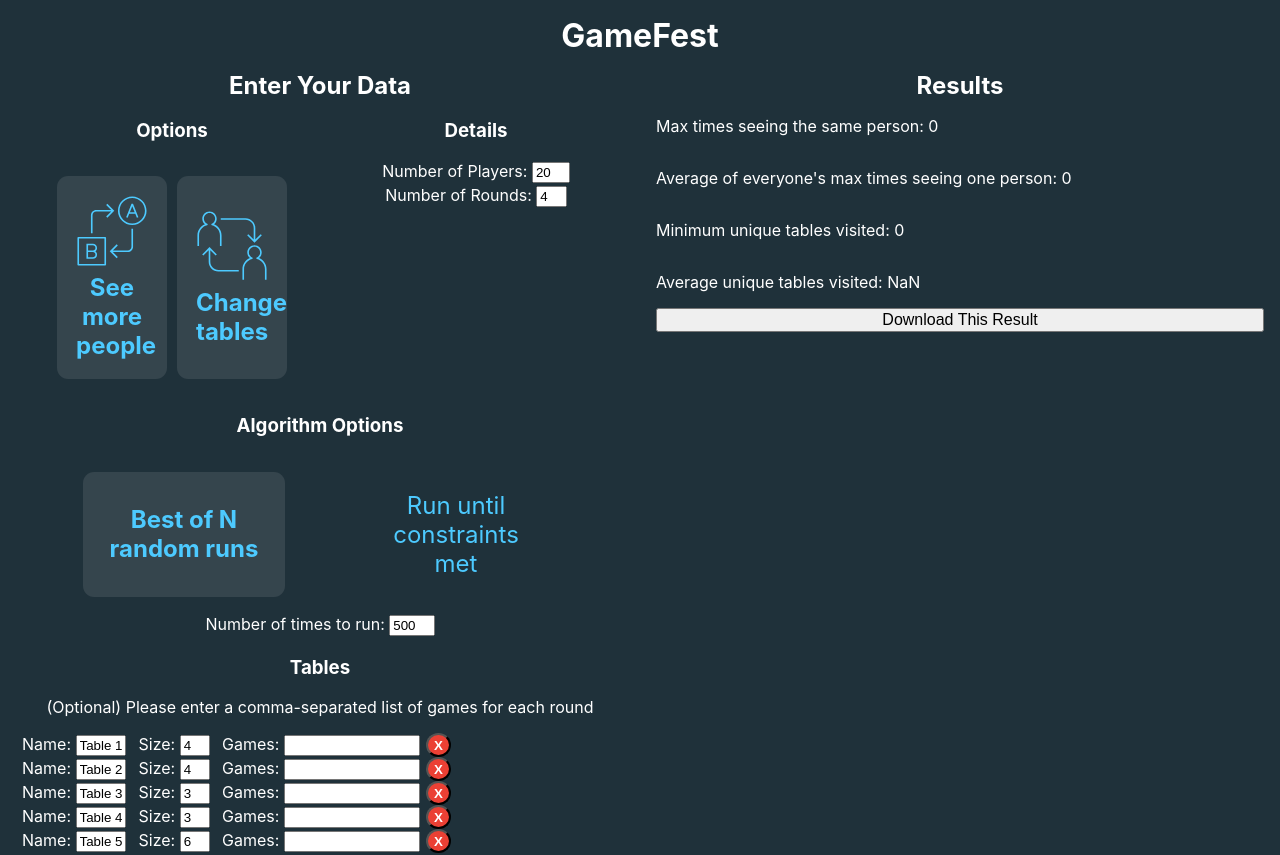
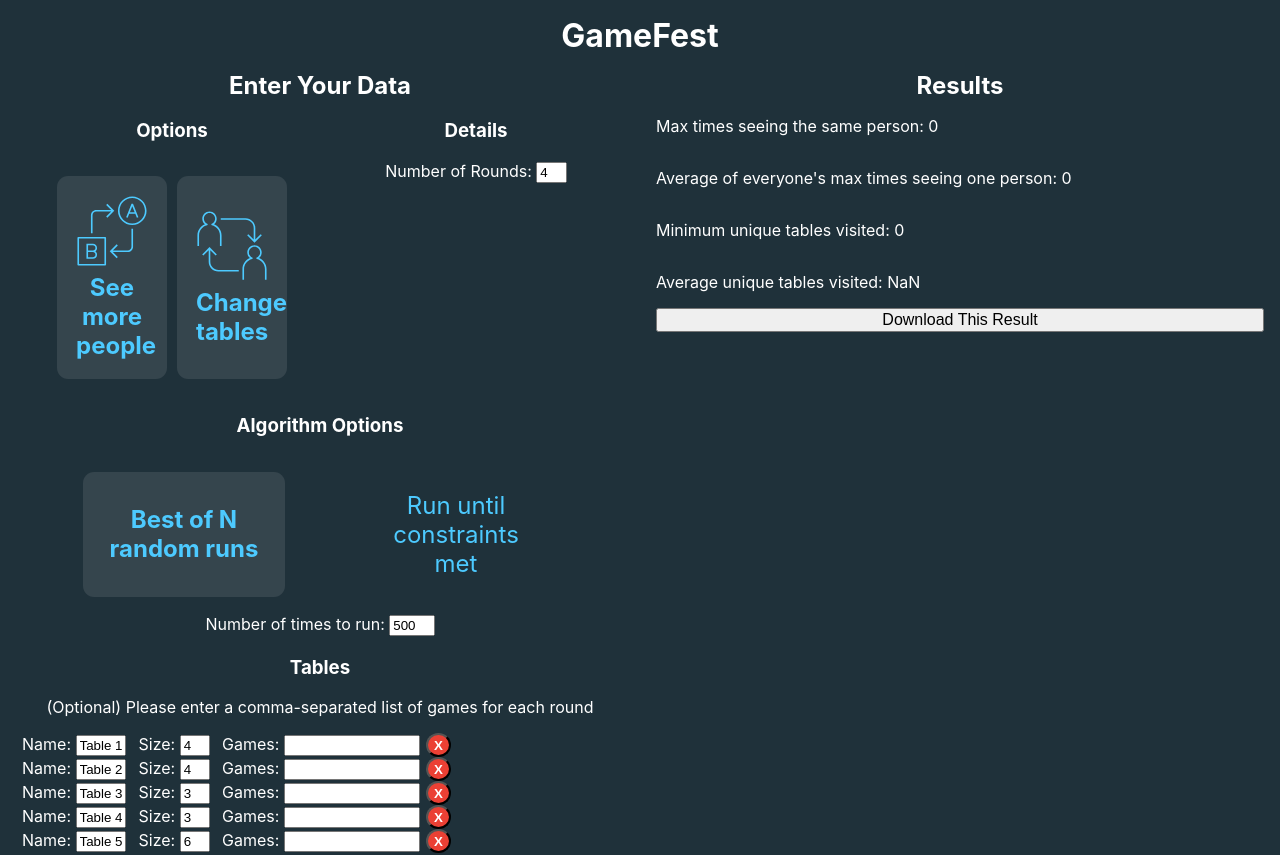
Before and after one commit to bbailey27/GameFest2, a React (Create React App) app: page / in a window 1280 px wide. Shown: the top 855 px of the page. Built offline with nearby package versions, Linux system fonts and the light colour scheme.

Commit message:
Remove manual input for total player count

```diff
--- a/src/Components/Constraints.jsx
+++ b/src/Components/Constraints.jsx
@@ -41,7 +41,7 @@ class Constraints extends Component {
         inputType='number'
         title='Max number of plays with same person allowed: '
         name='maxPlayedWithAllowed'
-        controlFunc={(e) => handleNumberChange(e, 'maxPlayedWithAllowed')}
+        onChange={(e) => handleNumberChange(e, 'maxPlayedWithAllowed')}
         content={maxPlayedWithAllowed}
         max={totalRounds}
         min={1}
@@ -57,7 +57,7 @@ class Constraints extends Component {
         inputType='number'
         title='Max allowed average number of plays with same person: '
         name='maxAveragePlayedWithAllowed'
-        controlFunc={(e) => handleDecimalChange(e, 'maxAveragePlayedWithAllowed')}
+        onChange={(e) => handleDecimalChange(e, 'maxAveragePlayedWithAllowed')}
         content={maxAveragePlayedWithAllowed}
         max={totalRounds}
         min={1}
@@ -73,7 +73,7 @@ class Constraints extends Component {
         inputType='number'
         title='Minimum allowed number of unique tables visited: '
         name='minUniqueTablesAllowed'
-        controlFunc={(e) => handleNumberChange(e, 'minUniqueTablesAllowed')}
+        onChange={(e) => handleNumberChange(e, 'minUniqueTablesAllowed')}
         content={minUniqueTablesAllowed}
         max={totalRounds}
         min={1}
@@ -89,7 +89,7 @@ class Constraints extends Component {
         inputType='number'
         title='Minimum allowed average number of unique tables visited: '
         name='minAverageUniqueTablesAllowed'
-        controlFunc={(e) => handleDecimalChange(e, 'minAverageUniqueTablesAllowed')}
+        onChange={(e) => handleDecimalChange(e, 'minAverageUniqueTablesAllowed')}
         content={minAverageUniqueTablesAllowed}
         max={totalRounds}
         min={1}
@@ -105,7 +105,7 @@ class Constraints extends Component {
         inputType='number'
         title='Max times to run: '
         name='maxRuns'
-        controlFunc={(e) => handleNumberChange(e, 'maxRuns')}
+        onChange={(e) => handleNumberChange(e, 'maxRuns')}
         content={maxRuns}
         max={10000}
         min={1}
@@ -120,7 +120,7 @@ class Constraints extends Component {
         inputType='number'
         title='Number of times to run: '
         name='numTimesToRun'
-        controlFunc={(e) => handleNumberChange(e, 'numTimesToRun')}
+        onChange={(e) => handleNumberChange(e, 'numTimesToRun')}
         content={numTimesToRun}
         max={10000}
         min={1}
--- a/src/Components/DataEntry.jsx
+++ b/src/Components/DataEntry.jsx
@@ -11,7 +11,6 @@ const defaultData = {
     changePeople: true,
     changeTables: true,
   },
-  totalPlayers: 20,
   totalRounds: 4,
   algorithmChoice: 'runRandomNTimes',
   numTimesToRun: 500,
@@ -59,8 +58,6 @@ class DataEntry extends Component {
   constructor(props) {
     super(props);
     this.handleOptionsChange = this.handleOptionsChange.bind(this);
-    this.handleNumPlayersChange = this.handleNumPlayersChange.bind(this);
-    this.handleNumRoundsChange = this.handleNumRoundsChange.bind(this);
     this.handleNumberChange = this.handleNumberChange.bind(this);
     this.handleDecimalChange = this.handleDecimalChange.bind(this);
     this.handleAlgorithmChange = this.handleAlgorithmChange.bind(this);
@@ -80,21 +77,10 @@ class DataEntry extends Component {
     });
   }
 
-  handleNumPlayersChange = (e) => {
+  handleNumberChange = (e, property, value = null) => {
+    const newValue = value !== null ? value : parseInt(e.target.value) || 0;
     this.setState({
-      totalPlayers: parseInt(e.target.value) ? parseInt(e.target.value) : 0
-    });
-  }
-
-  handleNumRoundsChange = (e) => {
-    this.setState({
-      totalRounds: parseInt(e.target.value) ? parseInt(e.target.value) : 0
-    });
-  }
-
-  handleNumberChange = (e, property) => {
-    this.setState({
-      [property]: parseInt(e.target.value) ? parseInt(e.target.value) : 0
+      [property]: newValue
     });
   }
 
@@ -125,9 +111,13 @@ class DataEntry extends Component {
   handleFormSubmit = (e) => {
   e.preventDefault();
 
+  const totalPlayers = this.state.tables.reduce((accumulator, currentItem) => {
+    return accumulator + currentItem.size
+  }, 0)
+
   const formPayload = {
     options: this.state.options,
-    totalPlayers: this.state.totalPlayers,
+    totalPlayers,
     totalRounds: this.state.totalRounds,
     algorithmChoice: this.state.algorithmChoice,
     numTimesToRun: this.state.numTimesToRun,
@@ -141,23 +131,15 @@ class DataEntry extends Component {
   };
 
   console.log('Send this in a POST request:', formPayload);
-  const totalTableSpots = formPayload.tables.reduce(function(a, b) {
-        return a + b.size;
-    }, 0);
-  if (formPayload.totalPlayers !== totalTableSpots) {
-    throw new Error('Number of players must match number of table spots');
-  } else {
-    let result = runOrganizer(formPayload);
-    this.props.handleTablesReady(this.state.tables);
-    this.props.handleResultReady(result);
-    this.setState({firstRun: false});
-  }
+  let result = runOrganizer(formPayload);
+  this.props.handleTablesReady(this.state.tables);
+  this.props.handleResultReady(result);
+  this.setState({firstRun: false});
 }
 // TODO change to across the top to have more room for table data entry
   render() {
     const {
       options,
-      totalPlayers,
       totalRounds,
       algorithmChoice,
       numTimesToRun,
@@ -177,10 +159,8 @@ class DataEntry extends Component {
             handleOptionsChange={this.handleOptionsChange} />
           <Details
             className='data-entry-subsection'
-            totalPlayers={totalPlayers}
             totalRounds={totalRounds}
-            handleNumPlayersChange={this.handleNumPlayersChange}
-            handleNumRoundsChange={this.handleNumRoundsChange} />
+            handleNumberChange={this.handleNumberChange} />
         </div>
         <Algorithms
           algorithmChoice={algorithmChoice}
--- a/src/Components/Details.jsx
+++ b/src/Components/Details.jsx
@@ -4,29 +4,20 @@ import SingleInput from './Subcomponents/SingleInput';
 
 class Details extends Component {
   static propTypes = {
-    totalPlayers: PropTypes.number.isRequired,
     totalRounds: PropTypes.number.isRequired,
-    handleNumPlayersChange: PropTypes.func.isRequired,
-    handleNumRoundsChange: PropTypes.func.isRequired
+    handleNumberChange: PropTypes.func.isRequired
   }
 
   render() {
-    const {totalPlayers, totalRounds, handleNumPlayersChange, handleNumRoundsChange} = this.props;
+    const {totalRounds, handleNumberChange} = this.props;
     return (
       <div className='details data-entry-subsection'>
         <h3>Details</h3>
         <SingleInput
           inputType='number'
-          title='Number of Players: '
-          name='totalPlayers'
-          controlFunc={handleNumPlayersChange}
-          content={totalPlayers}
-          />
-        <SingleInput
-          inputType='number'
           title='Number of Rounds: '
           name='totalRounds'
-          controlFunc={handleNumRoundsChange}
+          onChange={(e) => handleNumberChange(e, 'totalRounds')}
           content={totalRounds}
           />
       </div>
--- a/src/Components/Subcomponents/SingleInput.jsx
+++ b/src/Components/Subcomponents/SingleInput.jsx
@@ -12,7 +12,7 @@ const SingleInput = (props) => (
           max={props.max}
           step={props.step}
           value={props.content}
-          onChange={props.controlFunc}
+          onChange={props.onChange}
           placeholder={props.placeholder} />
       </div>
     );
@@ -21,7 +21,7 @@ SingleInput.propTypes = {
   inputType: PropTypes.oneOf(['text', 'number']).isRequired,
   title: PropTypes.string.isRequired,
   name: PropTypes.string.isRequired,
-  controlFunc: PropTypes.func.isRequired,
+  onChange: PropTypes.func.isRequired,
   content: PropTypes.oneOfType([
     PropTypes.string,
     PropTypes.number,
--- a/src/Components/Tables.jsx
+++ b/src/Components/Tables.jsx
@@ -92,14 +92,14 @@ class Tables extends Component {
           inputType='text'
           title='Name: '
           name='tableName'
-          controlFunc={this.handleTableNameChange}
+          onChange={this.handleTableNameChange}
           content={table.name}
           />
         <SingleInput
           inputType='number'
           title='Size: '
           name='tableSize'
-          controlFunc={this.handleTableSizeChange}
+          onChange={this.handleTableSizeChange}
           content={table.size}
           />
         <SingleInput
@@ -107,7 +107,7 @@ class Tables extends Component {
           classNames='game-input'
           title='Games: '
           name='tableGames'
-          controlFunc={this.handleTableGamesChange}
+          onChange={this.handleTableGamesChange}
           content={table.games.toString()}
           />
         <button type='button' className='remove-button' onClick={this.removeTable}>X</button>
```
